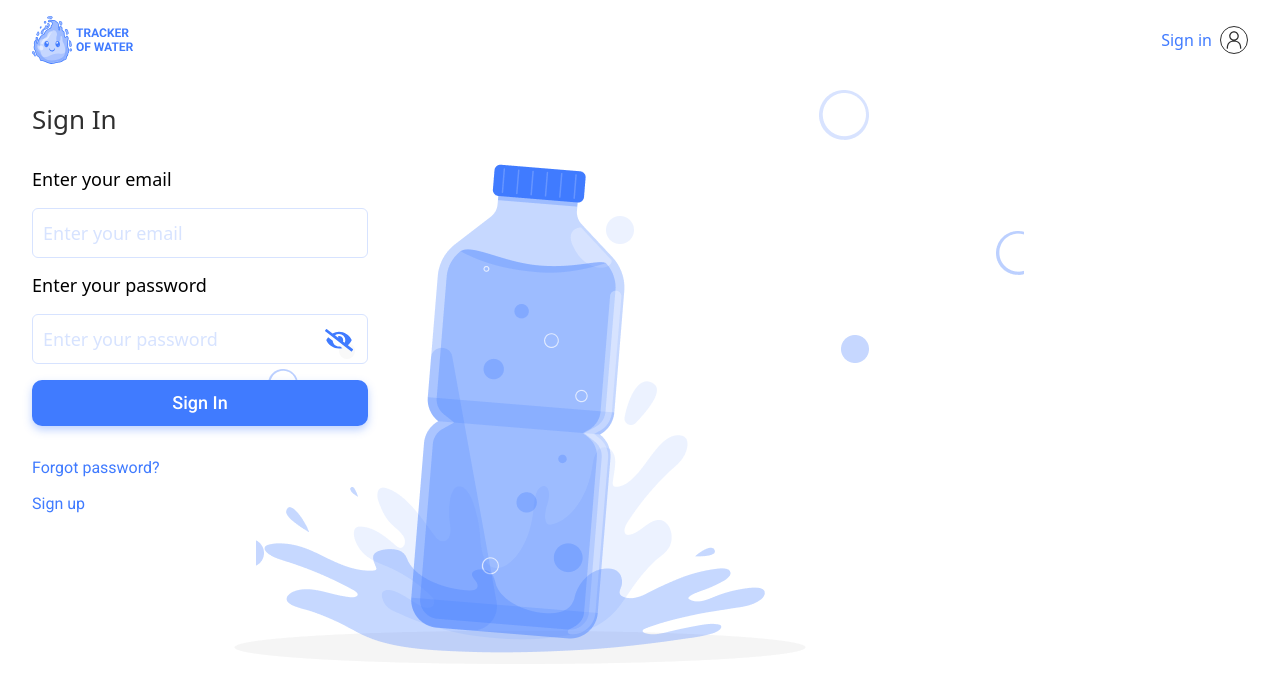
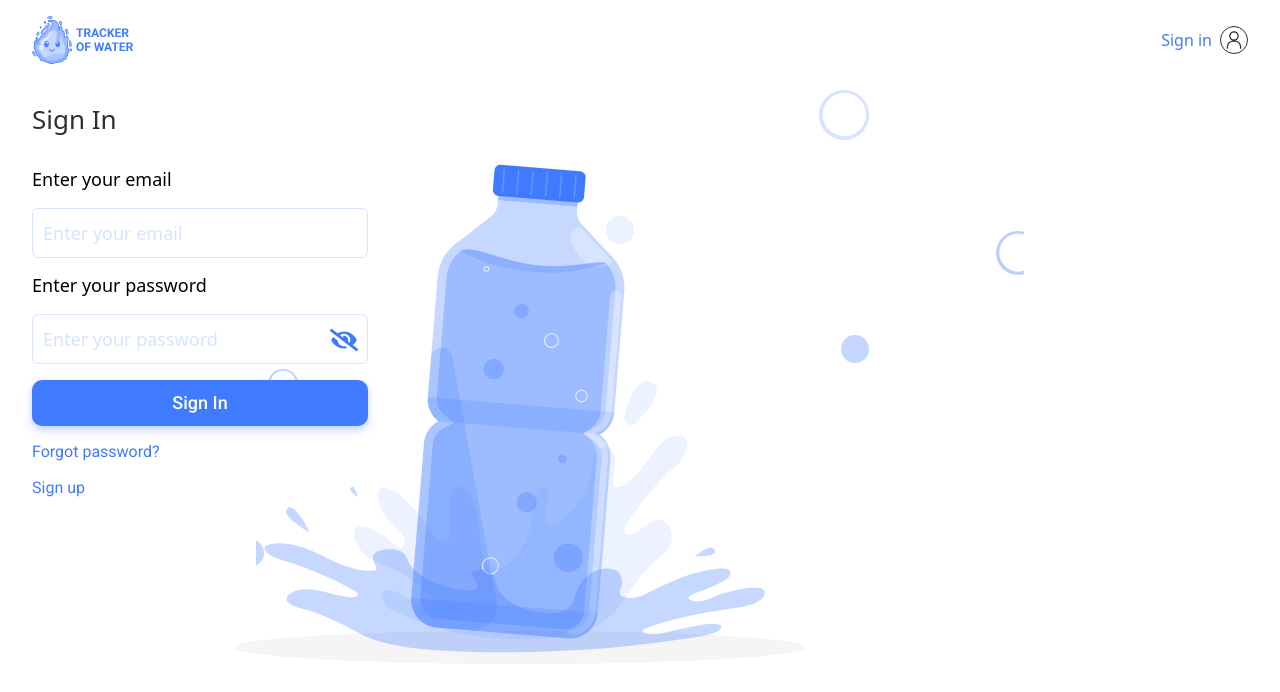
Before and after one commit to oksana12345678/StackBridge, a React (Vite) app: page /signin in a window 1280 px wide. Shown: the top 692 px of the page. Built offline with nearby package versions, Linux system fonts and the light colour scheme.

Commit message:
Update Sign In Form Icon Eye Fixed

```diff
--- a/src/components/SignInForm/SignInForm.jsx
+++ b/src/components/SignInForm/SignInForm.jsx
@@ -93,6 +93,7 @@ const SignInForm = () => {
                 className={`${css.input} ${
                   errors.password && touched.password ? css.inputError : ""
                 }`}
+
               />
               <button
                 className={css.eyeBtn}
@@ -104,7 +105,7 @@ const SignInForm = () => {
                 {showPassword ? (
                   <FaEye className={css.faEye} />
                 ) : (
-                  <FaEyeSlash className={css.faEye} />
+                  <FaEyeSlash  className={css.faEye} />
                 )}
               </button>
             </div>
--- a/src/components/SignInForm/SignInForm.module.css
+++ b/src/components/SignInForm/SignInForm.module.css
@@ -5,40 +5,6 @@
   display: flex;
   flex-direction: column;
   width: 100%;
-}
-
-.eyeBtn {
-  position: absolute;
-  border: none;
-  top: calc(50% + 34px);
-  right: 4%;
-  cursor: pointer;
-  color: grey;
-  width: 16px;
-  height: 16px;
-  border-radius: 30px;
-  border: transparent;
-  outline-color: none;
-}
-
-.faEye {
-  stroke: none;
-  transform: translateY(-60%);
-  top: calc(50% + 42px);
-  margin-left: -15px;
-  width: 28px;
-  height: 28px;
-  fill: #407bff;
-  outline-color: none;
-}
-
-.faEyeSlash {
-  transform: translateY(-60%);
-  top: calc(50% + 42px);
-  margin-left: -15px;
-  width: 28px;
-  height: 28px;
-  fill: #407bff;
 }
 
 .signinPageTitle {
@@ -51,8 +17,31 @@
   color: #2f2f2f;
 }
 
+/* .eyeBtn {
+  border: none;
+  top: calc(50% + 34px);
+  right: 4%;
+  cursor: pointer;
+  color: grey;
+  width: 16px;
+  height: 16px;
+  border-radius: 30px;
+  border: transparent;
+  outline-color: none;
+} */
+
+.faEye {
+  position: absolute;
+  top: 12px;
+  right: 10px;
+  stroke: none;
+  width: 28px;
+  height: 28px;
+  fill: #407bff;
+  outline-color: none;
+}
+
 .form {
-  position: relative;
   row-gap: 16px;
   display: flex;
   flex-direction: column;
@@ -62,7 +51,6 @@
 
 .label {
   color: black;
-  position: relative;
   font-size: 18px;
   font-weight: 400;
   line-height: 1.33;
@@ -77,7 +65,12 @@
   color: #ef5050;
 }
 
-input {
+.passwordWrapper {
+  position: relative;
+  height: 50px;
+}
+
+.input {
   width: 100%;
   display: flex;
   flex-direction: column;
@@ -90,9 +83,9 @@ input {
   outline: none;
 }
 
-input:hover,
-input:focus,
-input:active {
+.input:hover,
+.input:focus,
+.input:active {
   border: 1px solid #d7e3ff;
   border-color: none;
   border-radius: 6px;
@@ -101,13 +94,12 @@ input:active {
   color: #407bff;
 }
 
-input::placeholder {
+.input::placeholder {
   color: #d7e3ff;
   background-color: #ffffff;
 }
 
 .signinPageButton {
-  margin-bottom: 16px;
   display: flex;
   padding: 10px 30px;
   justify-content: center;
```
